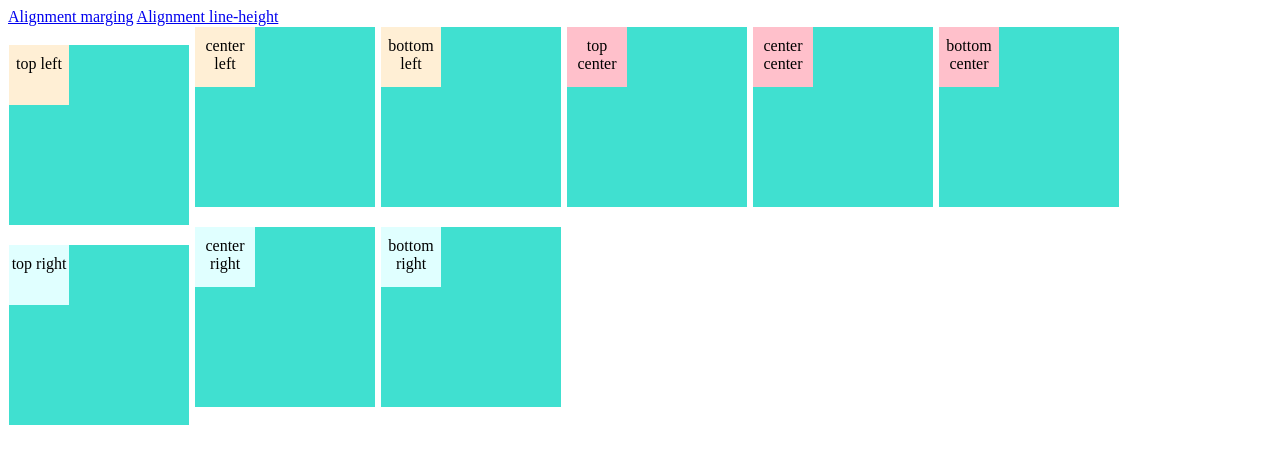
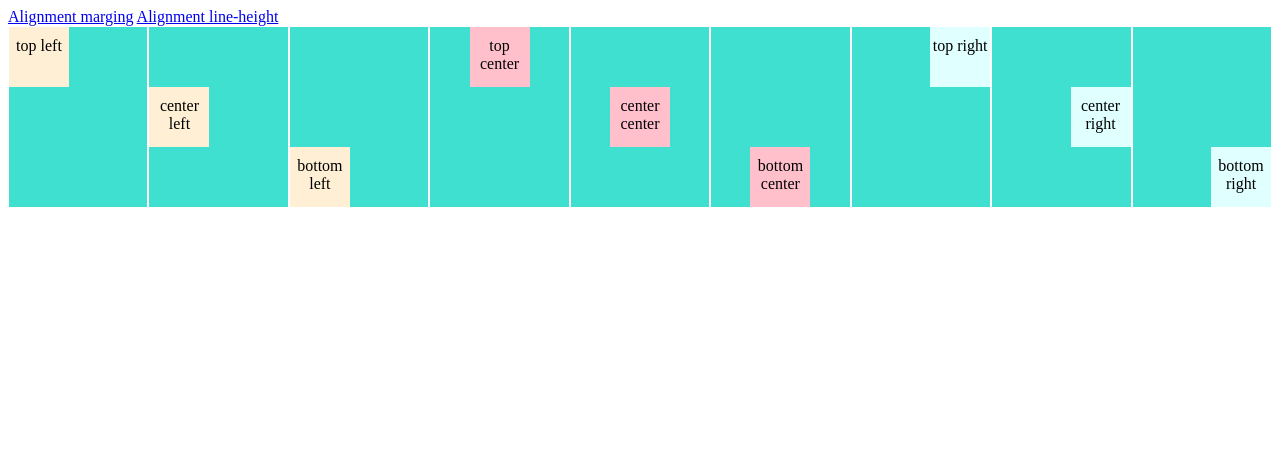
Before and after one commit to sergiojc90/cssGridLayout, a plain HTML site: page table-cell.html in a window 1280 px wide. Drawn offline with Linux system fonts and the light colour scheme.

Commit message:
Añadiendo estilos de alineacion con table-cell

```diff
--- a/table-cell.css
+++ b/table-cell.css
@@ -4,6 +4,7 @@
     text-align: center;
     padding-top: 10px;
     box-sizing: border-box;
+    display: inline-block;
 }
 
 .e1{
@@ -23,7 +24,9 @@
     border: 1px solid white;
     width: 180px;
     height: 180px;
-    display: inline-block;
+    display: table-cell;
+    text-align: left;
+    vertical-align: top;
 }
 
 .container2{
@@ -31,7 +34,9 @@
     border: 1px solid white;
     width: 180px;
     height: 180px;
-    display: inline-block;
+    display: table-cell;
+    text-align: left;
+    vertical-align: middle;
 }
 
 .container3{
@@ -39,14 +44,18 @@
     border: 1px solid white;
     width: 180px;
     height: 180px;
-    display: inline-block;
+    display: table-cell;
+    text-align: left;
+    vertical-align: bottom;
 }
 .container4{
     background-color: turquoise;
     border: 1px solid white;
     width: 180px;
     height: 180px;
-    display: inline-block;
+    display: table-cell;
+    text-align: center;
+    vertical-align: top;
 }
 
 .container5{
@@ -54,7 +63,9 @@
     border: 1px solid white;
     width: 180px;
     height: 180px;
-    display: inline-block;
+    display: table-cell;
+    text-align: center;
+    vertical-align: middle;
 }
 
 .container6{
@@ -62,14 +73,18 @@
     border: 1px solid white;
     width: 180px;
     height: 180px;
-    display: inline-block;
+    display: table-cell;
+    text-align: center;
+    vertical-align: bottom;
 }
 .container7{
     background-color: turquoise;
     border: 1px solid white;
     width: 180px;
     height: 180px;
-    display: inline-block;
+    display: table-cell;
+    text-align: right;
+    vertical-align: top;
 }
 
 .container8{
@@ -77,7 +92,9 @@
     border: 1px solid white;
     width: 180px;
     height: 180px;
-    display: inline-block;
+    display: table-cell;
+    text-align: right;
+    vertical-align: middle;
 }
 
 .container9{
@@ -85,5 +102,7 @@
     border: 1px solid white;
     width: 180px;
     height: 180px;
-    display: inline-block;
+    display: table-cell;
+    text-align: right;
+    vertical-align: bottom;
 }
```
